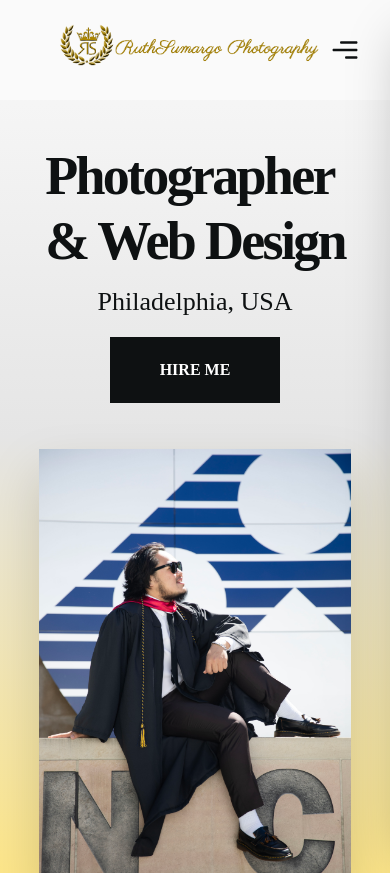
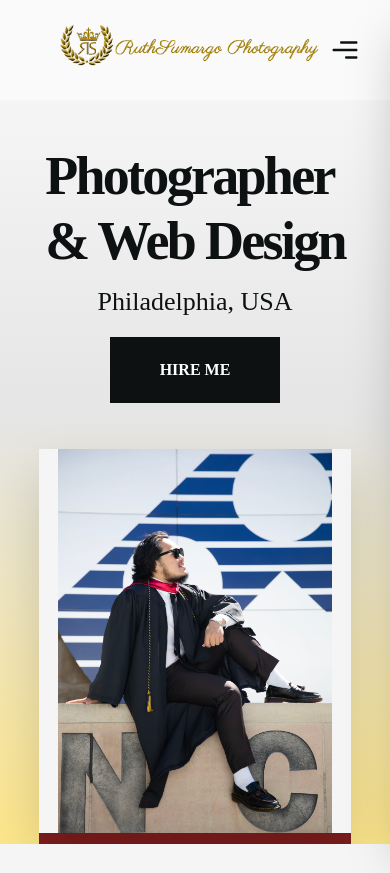
Before and after one commit to Meatbal21/ruthweb, a React (Vite) app: page / in a window 390 px wide. After the commit the page ends 844 px from the top, so only its background shows below. Built offline with nearby package versions, Linux system fonts and the light colour scheme.

Commit message:
fixing home layout responsive design

```diff
--- a/src/index.css
+++ b/src/index.css
@@ -9,7 +9,10 @@ body {
     @apply text-[54px] lg:text-[108px] font-primary font-bold capitalize leading-[120%] tracking-[-0.05em] mb-2;
   }
 .section {
-    @apply h-screen w-screen;
+    height: 100vh;
+    height: 100dvh;
+    width: 100vw;
+    width: 100dvw;
   }
 .btn {
     @apply py-[19px] px-[50px] h-[66px] flex items-center justify-center text-base uppercase font-secondary font-semibold bg-primary text-white;
--- a/src/pages/About.jsx
+++ b/src/pages/About.jsx
@@ -34,11 +34,11 @@ const About = () => {
           animate={{opacity: 1, y: 0}}
           exit={{opacity: 0, y: '-80%'}}
           transition={transition1}
-        className='flex-1 h-full mt-[150px] pb-14 lg:pt-0
-        lg:w-auto z-10 flex flex-col justify-center
+        className='flex-1 h-full mt-[150px] lg:mt-[20px] pb-14 lg:pt-0
+        lg:w-full z-10 flex flex-col justify-center
         items-center lg:items-start'>
           <h1 className='h1'>About Me</h1>
-          <p className='xs:mb-12 xs:max-w-sm'>
+          <p className='xs:mb-12 xs:max-w-sm '>
           Hello, my name is Ruth!
           i've been a <b>photographer</b> for nearly 11 years now,
           i've been working in the phottography world since 2012.
--- a/src/pages/Home.jsx
+++ b/src/pages/Home.jsx
@@ -15,7 +15,7 @@ const Home = () => {
   animate={{opacity: 1}}
   exit={{opacity: 0}}
   transition={transition1}
-  className='section bg-gradient-to-b from-neutral-50 via-neutral-200 to-amber-200 max-xs:h-3/5 overflow-hidden'>
+  className='section bg-gradient-to-b from-neutral-50 via-neutral-200 to-amber-200 overflow-scroll'>
     <div className='container mx-auto h-full relative'>
       {/* text and img wraper */}
       <div className='flex flex-col justify-center'>
@@ -40,13 +40,13 @@ const Home = () => {
           hire me
           </Link>
         </motion.div>
-        <div className='flex justify-end max-h-96 lg:max-h-max max-xs:w-4/5 max-xs:mx-auto'>
+        <div className='bg-red-900 flex justify-center max-h-96 lg:max-h-max max-xs:w-4/5 max-xs:mx-auto'>
           <motion.div
           initial={{scale: 0}}
           animate={{scale: 1}}
           exit={{scale: 0}}
           transition={transition1}
-          className='relative bg-gradient-to-b from-neutral-100 to-neutral-100 drop-shadow-2xl bg-blend-normal lg:-right-60 max-xs:h-3/5 max-xs:-top-10 max-md:w-[400px] max-md:mx-auto'>
+          className='relative bg-gradient-to-b from-neutral-100 to-neutral-100 drop-shadow-2xl lg:-right-60 max-xs:-top-10 max-md:w-[400px] max-md:mx-auto'>
             <motion.img className='mx-auto h-full lg:h-[70%] lg:ml-[200px]'
             whileHover={{scale: 1.1}}
             transition={transition1}
```
